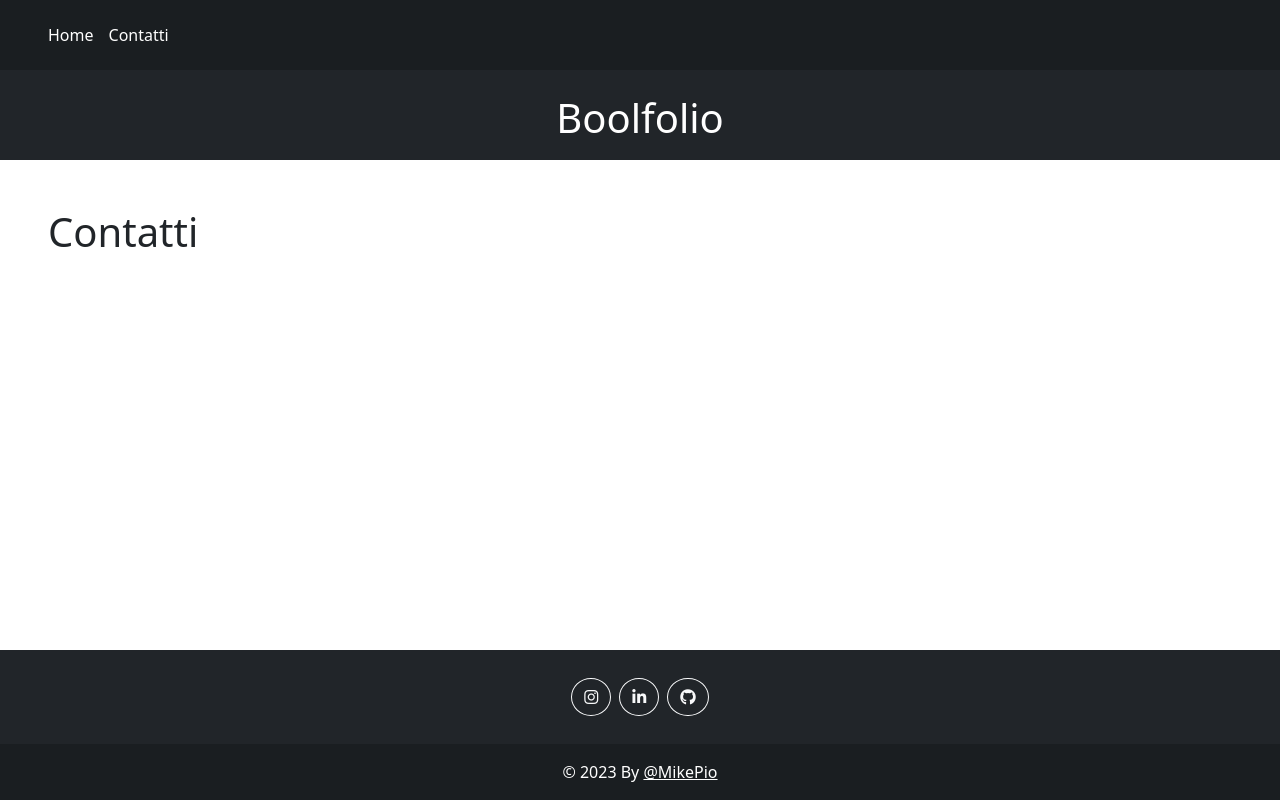
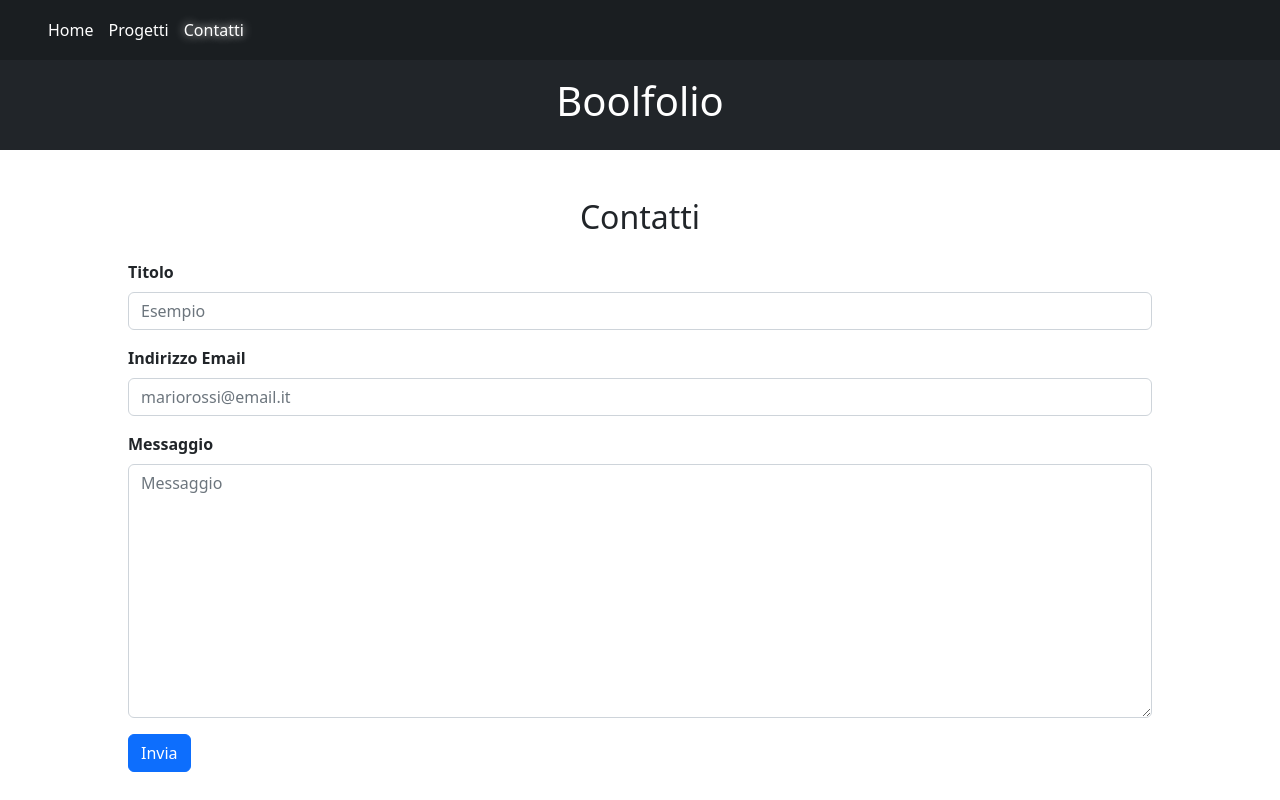
Before and after one commit to MikePio/vite-boolfolio, a Vue app: page /contatti in a window 1280 px wide. Shown: the top 800 px of the page. Built offline with nearby package versions, Linux system fonts and the light colour scheme.

Commit message:
Added Projects and Contacts pages Implemented layout improvements for the website

```diff
--- a/src/components/pages/Contacts.vue
+++ b/src/components/pages/Contacts.vue
@@ -1,20 +1,37 @@
 <script>
-// import ContactForm from '../components/ContactForm.vue'
 
 export default {
     name:'Contacts',
     components:{
-        // ContactForm
+
     }
 }
 </script>
 
 <template>
-    <div class="container-inner">
+    <!-- <div class="container-inner d-flex flex-column align-items-center justify-content-center" style=" max-width: 90%;"> -->
+    <!-- oppure con mx-auto -->
+    <div class="container-inner mx-auto">
 
-        <h1>Contatti</h1>
+        <h2 class="mb-4 text-center">Contatti</h2>
 
-        <!-- <ContactForm /> -->
+        <div class="d-flex flex-column align-items-center justify-content-center">
+            <form>
+                <div class="mb-3" style="width: 80vw">
+                    <label for="title" class="fw-bold form-label">Titolo</label>
+                    <input type="text" name="title" class="form-control" placeholder="Esempio">
+                </div>
+                <div class="mb-3" style="width: 80vw">
+                    <label for="email" class="fw-bold form-label">Indirizzo Email</label>
+                    <input type="email" class="form-control" name="email" placeholder="mariorossi@email.it">
+                </div>
+                <div class="mb-3" style="width: 80vw">
+                    <label for="message" class="fw-bold form-label">Messaggio</label>
+                    <textarea type="password" name="message" class="form-control" placeholder="Messaggio" cols="10" rows="10"></textarea>
+                </div>
+                <button type="submit" class="btn btn-primary">Invia</button>
+            </form>
+        </div>
 
     </div>
 </template>
--- a/src/components/pages/Error404.vue
+++ b/src/components/pages/Error404.vue
@@ -6,7 +6,7 @@ export default {
 
 <template>
 
-  <div class="pg-error-wrapper d-flex flex-column align-items-center justify-content-center py-5">
+  <div class="d-flex flex-column align-items-center justify-content-center py-5">
     <h1>Error 404!</h1>
 
     <p class="mt-4 fs-5">Pagina non trovata</p>
--- /dev/null
+++ b/src/components/pages/Projects.vue
@@ -0,0 +1,109 @@
+<script>
+import axios from "axios"
+import { store } from "../../data/store/store"
+
+export default {
+  name: 'Projects',
+  data(){
+    return{
+      projects:[],
+      links:[],
+      first_page_url: null,
+      last_page_url: null,
+      current_page:null,
+      last_page:null,
+    }
+  },
+
+  methods:{
+    getApi(endpoint){
+      //* collegamento all'url dell'api salvata nello store
+      // console.log(store.apiUrl); // restituisce l'url salvato nello store nella console
+
+      //* chiamata Api per restituire tutti i progetti salvati nel db della repo laravel-api
+      axios.get(endpoint)
+        .then(results => {
+          // console.log(results.data); // restituisce i dati dell'api in console
+
+          // i dati ottenuti(results.data) vengono pushati nell'array projects //! SENZA la paginazione
+          // this.projects = results.data;
+          //! con la paginazione
+          this.projects = results.data.data;
+          // console.log(this.projects);
+
+          // utilizzati per creare i pulsanti per la navigazione
+          this.links = results.data.links;
+          // console.log(this.links);
+          this.first_page_url = results.data.first_page_url;
+          this.last_page_url = results.data.last_page_url;
+          this.current_page = results.data.current_page;
+          this.last_page = results.data.last_page;
+
+      });
+
+    },
+
+    // funzione per cambiare la formattazione dell'orario in base alla posizione
+    formatData(dateString){
+      const d = new Date(dateString);
+      // console.log(d);
+      return d.toLocaleDateString();
+    }
+  },
+
+  mounted(){
+    // richiamo getApi() quando viene costruita/montata la pagina
+    this.getApi(store.apiUrl + 'projects');
+
+  }
+}
+</script>
+
+<template>
+
+  <!-- <div class="container-inner d-flex flex-column align-items-center justify-content-center"> -->
+  <!-- oppure con mx-auto -->
+  <div class="container-inner mx-auto">
+
+    <h2 class="text-center mb-4">Progetti</h2>
+
+    <ul>
+      <li class="mb-3" v-for="project in projects" :key="project.id"><strong>Name:</strong> {{ project.name }}
+      <!-- //* one to many -->
+      - <strong>Type: </strong>{{ project.type?.name ?? 'No type' }}
+      <!-- //* many to many -->
+      - <strong>Technologies: </strong>
+      <!-- //* lunga ma + semplice - soluzione 1 - stampare le tecnologie suddivise da uno spazio vuoto  -->
+      <span v-if="project.technologies && project.technologies.length > 0">
+        <span v-for="technology in project.technologies" :key="technology.id">&nbsp;{{ technology.name }}</span>
+      </span>
+      <span v-else>No technology</span>
+      <!-- //* breve ma più difficile - soluzione 2 - con MAP stampare le tecnologie suddivise da uno spazio vuoto  -->
+      <!-- <span> -->
+        <!-- {{ project.technologies.length > 0 ? project.technologies.map(technology => technology.name).join(' ') : 'No technology' }} -->
+      <!-- </span> -->
+      <!-- //* stampare le tecnologie con la virgola  -->
+      <!-- <span>
+        {{ project.technologies.length > 0 ? project.technologies.map(tech => tech.name).join(', ') : 'No technology' }}
+      </span> -->
+      - <strong>Start date:</strong> {{ formatData(project.start_date) }}
+      - <strong>End date:</strong> {{ formatData(project.end_date) }}</li>
+    </ul>
+
+    <div class="d-flex flex-column align-items-center justify-content-center">
+      <div>
+        <button @click="getApi(first_page_url)" :disabled="current_page == 1" class="btn btn-dark me-2 mt-4 pb-2">|&lt;</button>
+        <button v-for="(link, index) in links" :key="index" v-html="link.label" @click="getApi(link.url)" :disabled="link.active || !link.url" class="btn btn-dark me-2 mt-4 pb-2" ></button>
+        <button @click="getApi(last_page_url)" :disabled="current_page == last_page" class="btn btn-dark me-2 mt-4 pb-2">&gt;|</button>
+      </div>
+    </div>
+
+  </div>
+
+</template>
+
+<style lang="scss" scoped>
+@use '../../scss/main.scss' as *;
+
+
+</style>
--- a/src/components/partials/Footer.vue
+++ b/src/components/partials/Footer.vue
@@ -62,7 +62,7 @@ export default {
     }
     &.active{
       text-shadow: 0 0 10px white;
-      // color: darken($color: white, $amount: 15%);
+      // color: darken($color: white, $amount: 30%);
     }
   }
 </style>
--- a/src/components/partials/Header.vue
+++ b/src/components/partials/Header.vue
@@ -11,29 +11,31 @@ export default {
 </script>
 
 <template>
-<header class="bg-dark" style="max-height: 160px;">
+<header class="bg-dark" style="max-height: 165px;">
 
-  <nav class="px-5" style="background-color: rgba(0, 0, 0, 0.2); height: 70px; max-height: 70px;">
+  <nav class="px-5" style="background-color: rgba(0, 0, 0, 0.2); height: 60px; max-height: 60px;">
     <ul>
       <li>
         <router-link :to="{name: 'home'}">Home</router-link>
       </li>
-      <!-- <li>
+      <li>
         <router-link :to="{name: 'projects'}">Progetti</router-link>
       </li>
+      <!--
       <li>
         <router-link :to="{name: 'types'}">Tipi</router-link>
       </li>
       <li>
         <router-link :to="{name: 'technologies'}">Tecnologie</router-link>
-      </li> -->
+      </li>
+      -->
       <li>
         <router-link :to="{name: 'contacts'}">Contatti</router-link>
       </li>
     </ul>
   </nav>
 
-  <div class="text-center text-white" style="height: 90px; max-height: 90px;">
+  <div class="d-flex align-items-center justify-content-center text-white" style="height: 90px; max-height: 90px;">
     <div class="text-center p-4">
       <h1>Boolfolio</h1>
     </div>
@@ -64,7 +66,7 @@ export default {
             }
             &.active{
               text-shadow: 0 0 10px white;
-              // color: darken($color: white, $amount: 15%);
+              // color: darken($color: white, $amount: 30%);
             }
           }
         }
--- a/src/components/partials/Main.vue
+++ b/src/components/partials/Main.vue
@@ -19,7 +19,9 @@ export default {
 
 <template>
 
-  <main style="min-height: calc(100vh - 70px - 90px - 150px);" class="p-5">
+  <!-- <main style="min-height: calc(100vh - 60px - 90px - 150px);" class="p-5 mx-auto"> -->
+  <!-- oppure con mx-auto (e max-width:90%) -->
+  <main style="min-height: calc(100vh - 60px - 90px - 150px); max-width: 90%;" class="p-5 mx-auto" >
 
   <router-view></router-view>
 
@@ -29,5 +31,9 @@ export default {
 
 <style lang="scss" scoped>
 @use '../../scss/main.scss' as *;
+main{
+  // todo da eliminare provvisorio
+  // background-color: #4338CA;
+}
 
 </style>
--- a/src/router.js
+++ b/src/router.js
@@ -2,10 +2,14 @@ import { createRouter, createWebHistory } from "vue-router";
 
 import Home from './components/pages/Home.vue';
 import Contacts from './components/pages/Contacts.vue';
+import Projects from './components/pages/Projects.vue';
+
 import Error404 from './components/pages/Error404.vue';
 
 const router = createRouter({
   history: createWebHistory(),
+  // serve per mantenere il link (con la classe css active) attivo della pagina corrente durante la navigazione delle pagine
+  linkExactActiveClass: 'active',
 
   routes: [
     {
@@ -18,9 +22,15 @@ const router = createRouter({
       name: 'contacts',
       component: Contacts
     },
+    {
+      path: '/progetti',
+      name: 'projects',
+      component: Projects
+    },
 
 
 
+    // deve essere sempre l'ultima
     {
       path: '/:pathMatch(.*)*',
       name: 'error404',
```
Also changed, not shown: src/components/pages/Home.vue (+16 -5 lines).
